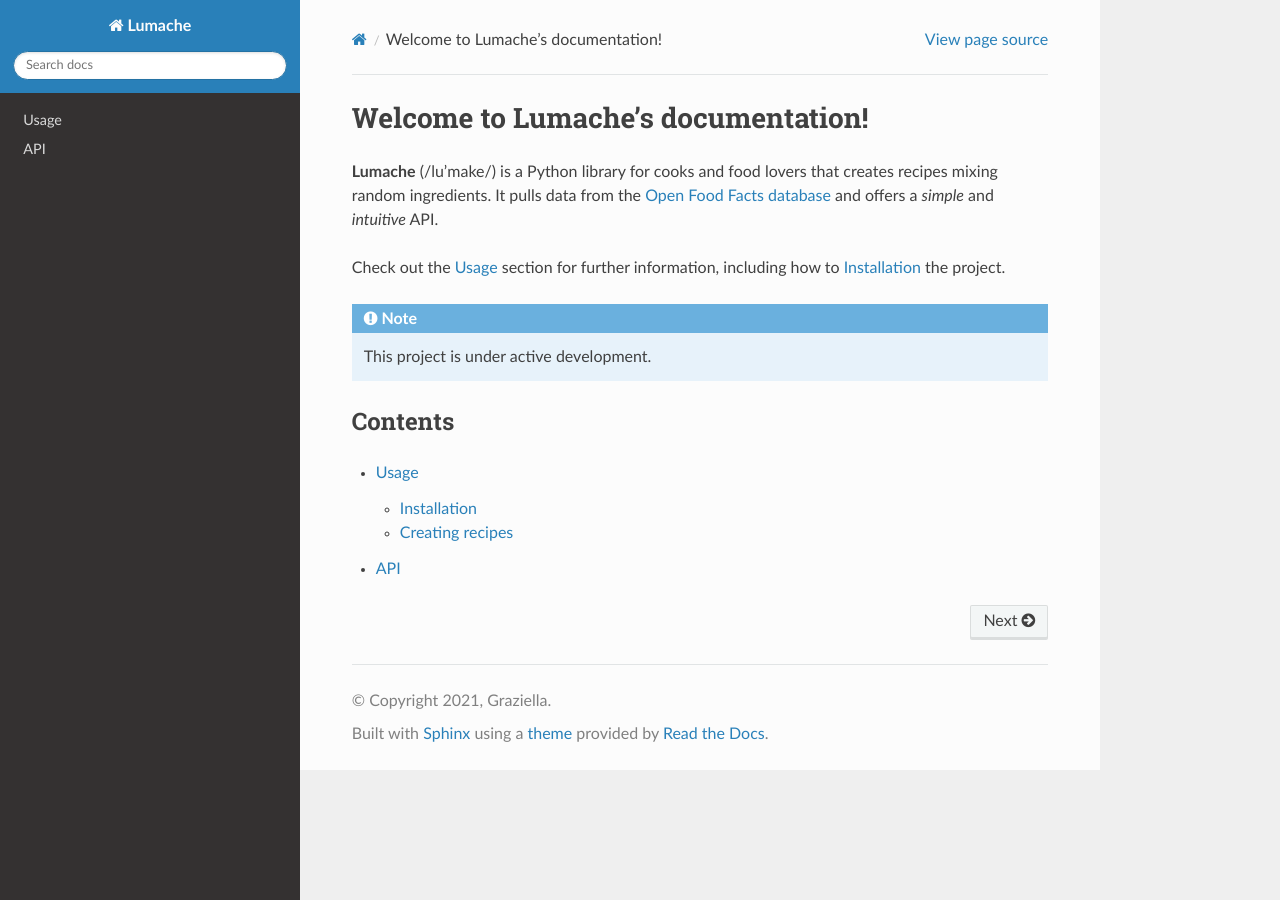
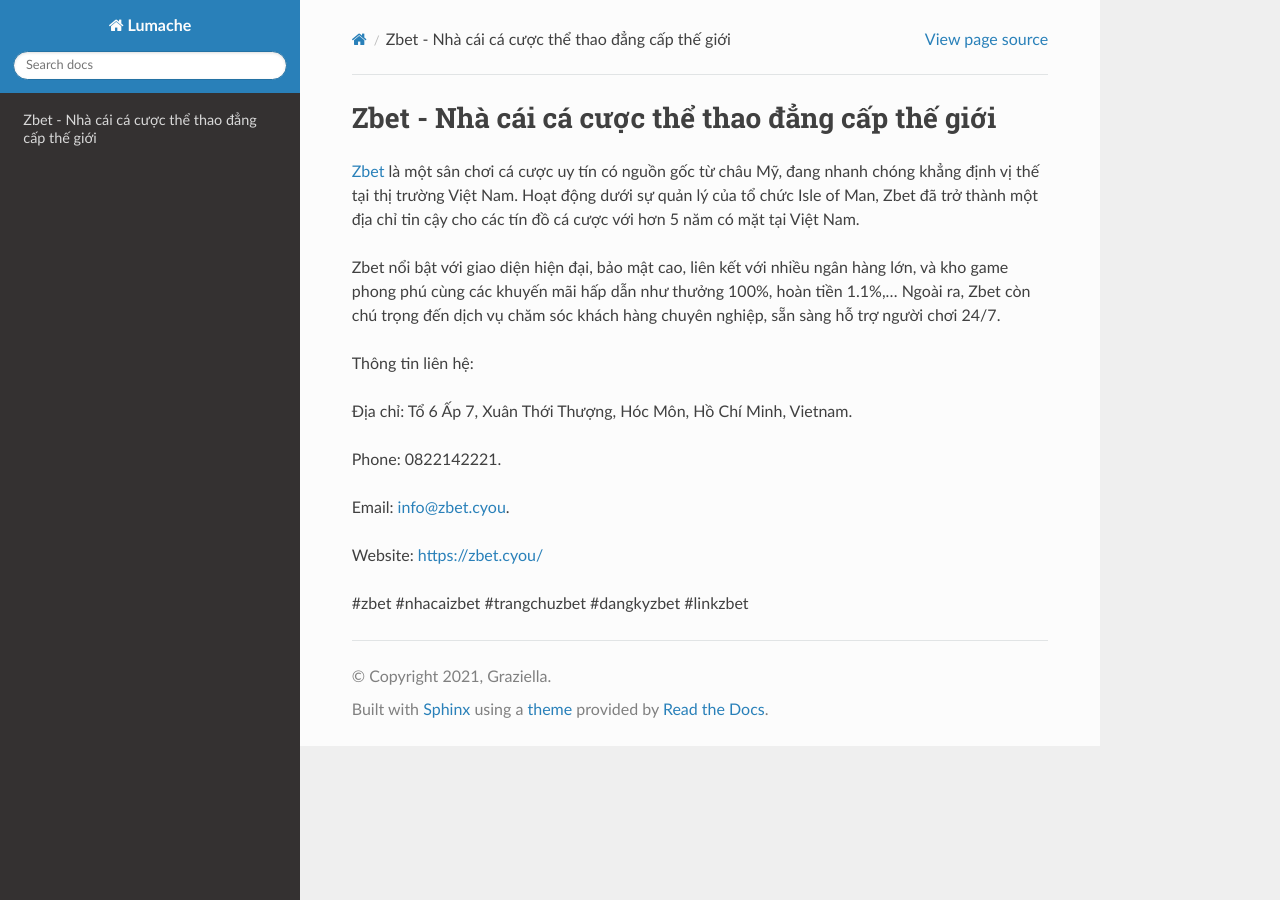
Before and after one commit to JonsCalicut123/zbetcyou, a Sphinx documentation site: the page built from docs/source/index.rst, in a window 1280 px wide. Built offline with Sphinx 7.4.7 and the Read the Docs theme 3.1.0, drawn with Linux system fonts in a browser that asks for light colours.

Commit message:
Update index.rst

```diff
--- a/docs/source/index.rst
+++ b/docs/source/index.rst
@@ -1,22 +1,18 @@
-Welcome to Lumache's documentation!
+Zbet - Nhà cái cá cược thể thao đẳng cấp thế giới
 ===================================
 
-**Lumache** (/lu'make/) is a Python library for cooks and food lovers
-that creates recipes mixing random ingredients.
-It pulls data from the `Open Food Facts database <https://world.openfoodfacts.org/>`_
-and offers a *simple* and *intuitive* API.
+`Zbet <https://zbet.cyou/>`_ là một sân chơi cá cược uy tín có nguồn gốc từ châu Mỹ, đang nhanh chóng khẳng định vị thế tại thị trường Việt Nam. Hoạt động dưới sự quản lý của tổ chức Isle of Man, Zbet đã trở thành một địa chỉ tin cậy cho các tín đồ cá cược với hơn 5 năm có mặt tại Việt Nam.
 
-Check out the :doc:`usage` section for further information, including
-how to :ref:`installation` the project.
+Zbet nổi bật với giao diện hiện đại, bảo mật cao, liên kết với nhiều ngân hàng lớn, và kho game phong phú cùng các khuyến mãi hấp dẫn như thưởng 100%, hoàn tiền 1.1%,... Ngoài ra, Zbet còn chú trọng đến dịch vụ chăm sóc khách hàng chuyên nghiệp, sẵn sàng hỗ trợ người chơi 24/7.
 
-.. note::
+Thông tin liên hệ:
 
-   This project is under active development.
+Địa chỉ: Tổ 6 Ấp 7, Xuân Thới Thượng, Hóc Môn, Hồ Chí Minh, Vietnam.
 
-Contents
---------
+Phone: 0822142221.
 
-.. toctree::
+Email: info@zbet.cyou.
 
-   usage
-   api
+Website: https://zbet.cyou/
+
+#zbet #nhacaizbet #trangchuzbet #dangkyzbet #linkzbet
```
